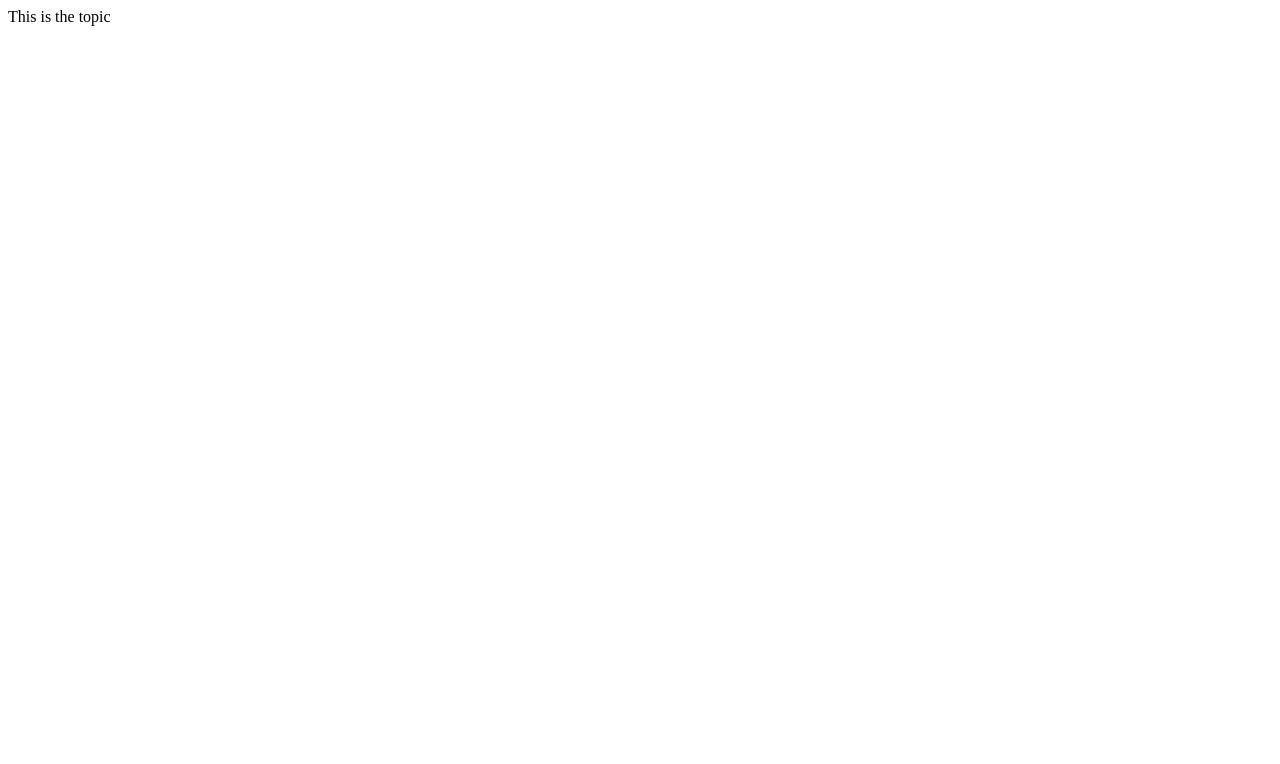
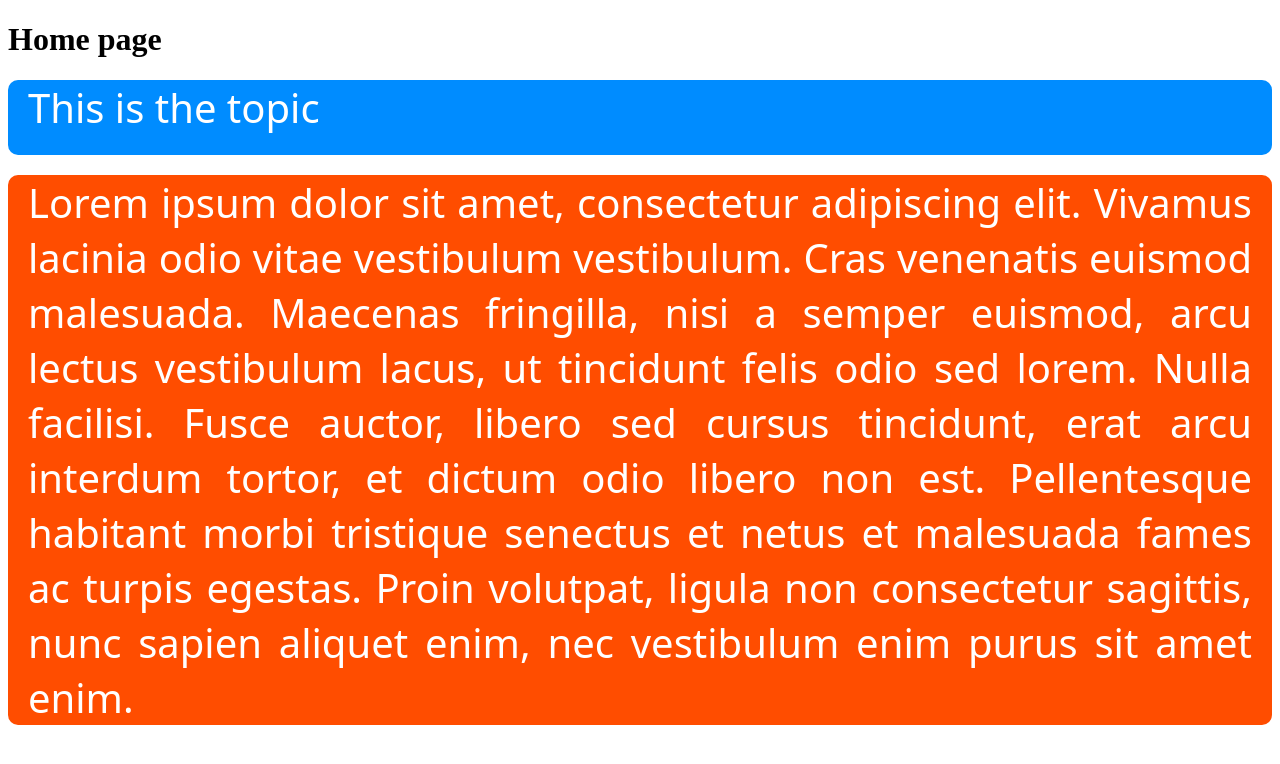
Before and after one commit to ukmuniweera/ReactJS_Tutorials, a React (Create React App) app in the folder React Js Frame/project/: page / in a window 1280 px wide. Shown: the top 764 px of the page. Built offline with nearby package versions, Linux system fonts and the light colour scheme.

Commit message:
Updated pages

```diff
--- a/React Js Frame/project/src/App.js
+++ b/React Js Frame/project/src/App.js
@@ -3,7 +3,7 @@ import Home from './pages/Home';
 function App() {
   return (
     <div>
-      <Home/>
+      <Home></Home>
     </div>
   );
 }
--- /dev/null
+++ b/React Js Frame/project/src/components/Content.css
@@ -0,0 +1,13 @@
+.paragraph{
+    background-color: rgb(255, 77, 0);
+    width: 100%;
+    height: 50%;
+    border-radius: 10px;
+}
+
+.text{
+    font-size: 40px;
+    font-family: system-ui, -apple-system, BlinkMacSystemFont, 'Segoe UI', Roboto, Oxygen, Ubuntu, Cantarell, 'Open Sans', 'Helvetica Neue', sans-serif;
+    color: white;
+    margin-left: 20px;
+}
--- /dev/null
+++ b/React Js Frame/project/src/components/Content.js
@@ -0,0 +1,10 @@
+import React from 'react'
+import './Content.css'
+
+export default function Content() {
+  return (
+    <div className='paragraph'>
+        <p className='text'>Lorem ipsum dolor sit amet, consectetur adipiscing elit. Vivamus lacinia odio vitae vestibulum vestibulum. Cras venenatis euismod malesuada. Maecenas fringilla, nisi a semper euismod, arcu lectus vestibulum lacus, ut tincidunt felis odio sed lorem. Nulla facilisi. Fusce auctor, libero sed cursus tincidunt, erat arcu interdum tortor, et dictum odio libero non est. Pellentesque habitant morbi tristique senectus et netus et malesuada fames ac turpis egestas. Proin volutpat, ligula non consectetur sagittis, nunc sapien aliquet enim, nec vestibulum enim purus sit amet enim.</p>
+    </div>
+  )
+}
--- /dev/null
+++ b/React Js Frame/project/src/components/TopicBox.css
@@ -0,0 +1,14 @@
+.topicBox{
+    background-color: rgb(0, 140, 255);
+    width: 100%;
+    height: 75px;
+    border-radius: 10px;
+}
+
+.text{
+    font-size: 50px;
+    font-family: system-ui, -apple-system, BlinkMacSystemFont, 'Segoe UI', Roboto, Oxygen, Ubuntu, Cantarell, 'Open Sans', 'Helvetica Neue', sans-serif;
+    color: white;
+    margin: 20px;
+    text-align: justify;
+}
--- a/React Js Frame/project/src/components/TopicBox.js
+++ b/React Js Frame/project/src/components/TopicBox.js
@@ -1,10 +1,11 @@
-import React from 'react'
+import React from 'react';
+import './TopicBox.css';
 
 export default function TopicBox() {
   return (
     <div>
         <div className="topicBox">
-            <span>This is the topic</span>
+            <span className='text'>This is the topic</span>
         </div>
     </div>
   )
--- a/React Js Frame/project/src/pages/Home.js
+++ b/React Js Frame/project/src/pages/Home.js
@@ -1,10 +1,13 @@
 import React from 'react';
 import TopicBox from '../components/TopicBox';
+import Content from '../components/Content';
 
 export default function Home() {
   return (
     <div>
+        <h1>Home page</h1>
         <TopicBox></TopicBox>
+        <Content></Content>
     </div>
   )
 }
```
